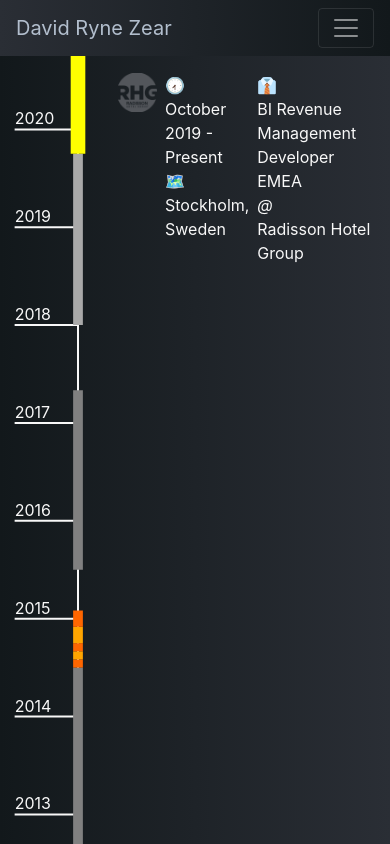
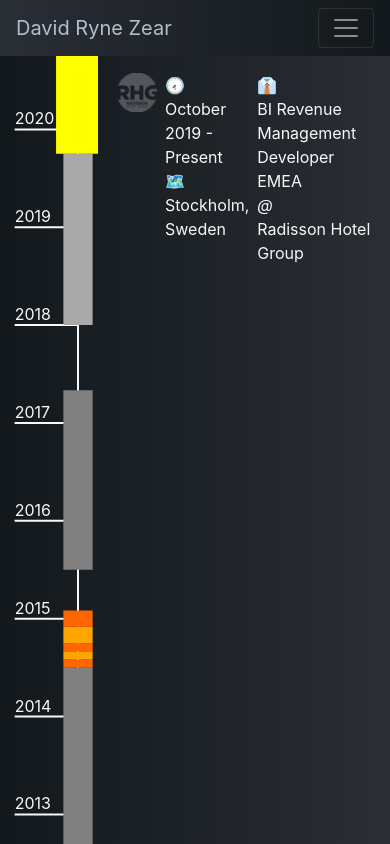
Before and after one commit to drzear/drz-home, a React (Create React App) app: page /cv in a window 390 px wide. Shown: the top 844 px of the page. Built offline with nearby package versions, Linux system fonts and the light colour scheme.

Commit message:
:construction: interactive cv mobile wip

```diff
--- a/src/Components/Pages/CV/CV.css
+++ b/src/Components/Pages/CV/CV.css
@@ -70,11 +70,11 @@
     max-width: 10vw;
 }
 
-@media only screen and (max-width: 900px) {
+/* @media only screen and (max-width: 900px) {
     .cv-div-text {
         position: absolute;
     }
     .cv-div-chart {
         position: absolute;
     }
-}
+} */
--- a/src/Components/Pages/CV/CV.tsx
+++ b/src/Components/Pages/CV/CV.tsx
@@ -7,8 +7,12 @@ import echarts from "echarts";
 import world from "../../../Images/world_echarts_big.json";
 
 const Line = (props) => {
+    const widthMultiplier: number = props.svgWidth / 0.25 <= 700 ? 0.3 : 0.1;
     const spring = useSpring({
-        width: 0.1 * props.svgWidth * (props.currentlyHovered ? 1.5 : 1),
+        width:
+            widthMultiplier *
+            props.svgWidth *
+            (props.currentlyHovered ? 1.5 : 1),
         y1:
             props.y1 * props.svgHeight -
             props.svgHeight * (props.currentlyHovered ? 0.01 : 0.0),
@@ -17,7 +21,10 @@ const Line = (props) => {
             props.svgHeight * (props.currentlyHovered ? 0.01 : 0.0),
         color: props.currentlyHovered ? "yellow" : props.stroke,
         from: {
-            width: 0.1 * props.svgWidth * (props.currentlyHovered ? 1.5 : 1),
+            width:
+                widthMultiplier *
+                props.svgWidth *
+                (props.currentlyHovered ? 1.5 : 1),
             y1:
                 props.y1 * props.svgHeight -
                 props.svgHeight * (props.currentlyHovered ? 0.0 : 0.01),
```
